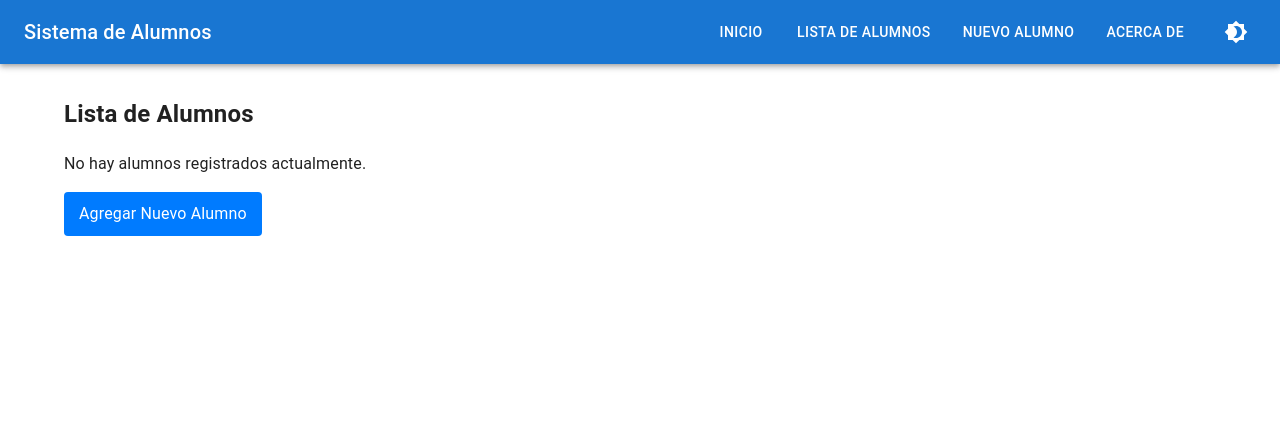
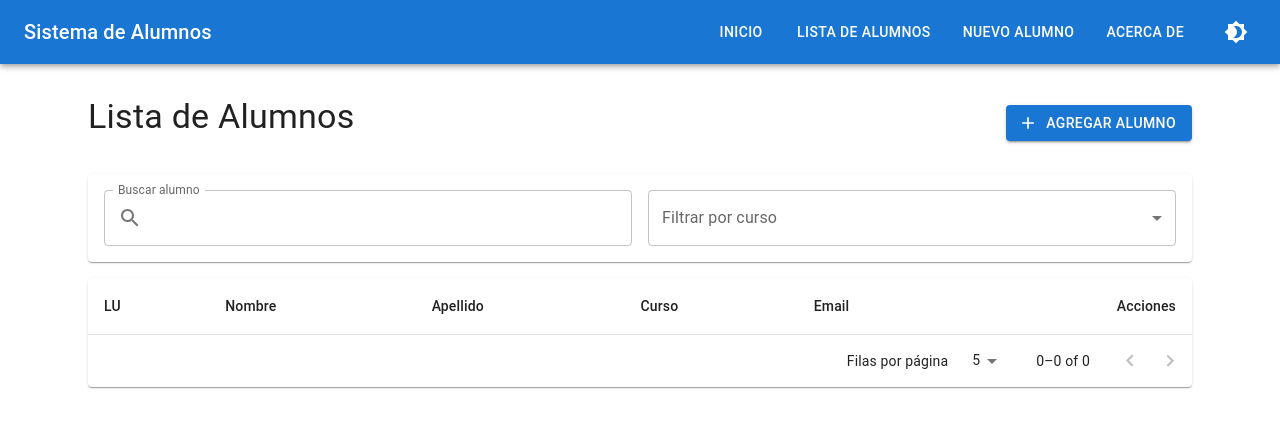
Before and after one commit to nico690/pv_tp5_grupo20, a React (Vite) app in the folder tp-5-Grupo20/: page /alumnos in a window 1280 px wide. Shown: the top 428 px of the page. Built offline with nearby package versions, Linux system fonts and the light colour scheme.

Commit message:
Se agrego filtros y ordenaciones

```diff
--- a/tp-5-Grupo20/src/App.jsx
+++ b/tp-5-Grupo20/src/App.jsx
@@ -5,6 +5,7 @@ import CssBaseline from '@mui/material/CssBaseline';
 import { Container } from '@mui/material';
 import NavBar from "./components/NavBar";
 import AppRouter from "./router/AppRouter";
+import { NotificationProvider } from "./context/NotificationContext";
 
 const generateUniqueLu = () =>
   `APU${Math.random().toString(36).substr(2, 7).toUpperCase()}`;
@@ -80,6 +81,7 @@ function App() {
   return (
     <ThemeProvider theme={theme}>
       <CssBaseline />
+      <NotificationProvider>
         <NavBar theme={mode} toggleTheme={toggleTheme} />
         <Container maxWidth="lg" sx={{ mt: 4, mb: 4 }}>
           <AppRouter
@@ -89,6 +91,7 @@ function App() {
             eliminarAlumno={handleEliminarAlumno}
           />
         </Container>
+      </NotificationProvider>
     </ThemeProvider>
   );
 }
--- /dev/null
+++ b/tp-5-Grupo20/src/context/NotificationContext.jsx
@@ -0,0 +1,48 @@
+import React, { createContext, useContext, useState } from 'react';
+import { Snackbar, Alert } from '@mui/material';
+
+const NotificationContext = createContext();
+
+export function NotificationProvider({ children }) {
+  const [notification, setNotification] = useState({
+    open: false,
+    message: '',
+    severity: 'success'
+  });
+
+  const showNotification = (message, severity = 'success') => {
+    setNotification({
+      open: true,
+      message,
+      severity
+    });
+  };
+
+  const hideNotification = () => {
+    setNotification(prev => ({ ...prev, open: false }));
+  };
+
+  return (
+    <NotificationContext.Provider value={{ showNotification }}>
+      {children}
+      <Snackbar
+        open={notification.open}
+        autoHideDuration={3000}
+        onClose={hideNotification}
+        anchorOrigin={{ vertical: 'top', horizontal: 'right' }}
+      >
+        <Alert onClose={hideNotification} severity={notification.severity} sx={{ width: '100%' }}>
+          {notification.message}
+        </Alert>
+      </Snackbar>
+    </NotificationContext.Provider>
+  );
+}
+
+export const useNotification = () => {
+  const context = useContext(NotificationContext);
+  if (!context) {
+    throw new Error('useNotification must be used within a NotificationProvider');
+  }
+  return context;
+};
--- a/tp-5-Grupo20/src/pages/Home.jsx
+++ b/tp-5-Grupo20/src/pages/Home.jsx
@@ -1,19 +1,107 @@
 // src/pages/Home.jsx
-import React from "react";
+import React from 'react';
+import { Link } from 'react-router-dom';
+import {
+  Container,
+  Typography,
+  Button,
+  Grid,
+  Paper,
+  Box,
+  Card,
+  CardContent,
+  CardActions
+} from '@mui/material';
+import SchoolIcon from '@mui/icons-material/School';
+import PersonAddIcon from '@mui/icons-material/PersonAdd';
+import ListAltIcon from '@mui/icons-material/ListAlt';
 
 function Home() {
   return (
-    <div>
-      <h1>Bienvenido al Sistema de Gestión de Alumnos</h1>
-      <p>
-        Utilice la barra de navegación para gestionar la información de los
-        estudiantes.
-      </p>
-      <p>
-        Este sistema permite agregar, editar, eliminar y visualizar detalles de
-        los alumnos.
-      </p>
-    </div>
+    <Container maxWidth="lg">
+      <Box sx={{ mt: 8, mb: 4, textAlign: 'center' }}>
+        <Typography variant="h2" component="h1" gutterBottom>
+          Sistema de Gestión de Alumnos
+        </Typography>
+        <Typography variant="h5" color="textSecondary" paragraph>
+          Gestiona la información de tus alumnos de manera eficiente y organizada
+        </Typography>
+      </Box>
+
+      <Grid container spacing={4} sx={{ mt: 4 }}>
+        <Grid item xs={12} md={4}>
+          <Card sx={{ height: '100%', display: 'flex', flexDirection: 'column' }}>
+            <CardContent sx={{ flexGrow: 1, textAlign: 'center' }}>
+              <SchoolIcon sx={{ fontSize: 60, color: 'primary.main', mb: 2 }} />
+              <Typography variant="h5" component="h2" gutterBottom>
+                Ver Alumnos
+              </Typography>
+              <Typography>
+                Accede a la lista completa de alumnos registrados en el sistema
+              </Typography>
+            </CardContent>
+            <CardActions sx={{ justifyContent: 'center', pb: 2 }}>
+              <Button
+                component={Link}
+                to="/alumnos"
+                variant="contained"
+                startIcon={<ListAltIcon />}
+              >
+                Ver Lista
+              </Button>
+            </CardActions>
+          </Card>
+        </Grid>
+
+        <Grid item xs={12} md={4}>
+          <Card sx={{ height: '100%', display: 'flex', flexDirection: 'column' }}>
+            <CardContent sx={{ flexGrow: 1, textAlign: 'center' }}>
+              <PersonAddIcon sx={{ fontSize: 60, color: 'primary.main', mb: 2 }} />
+              <Typography variant="h5" component="h2" gutterBottom>
+                Agregar Alumno
+              </Typography>
+              <Typography>
+                Registra nuevos alumnos en el sistema con toda su información
+              </Typography>
+            </CardContent>
+            <CardActions sx={{ justifyContent: 'center', pb: 2 }}>
+              <Button
+                component={Link}
+                to="/alumnos/nuevo"
+                variant="contained"
+                startIcon={<PersonAddIcon />}
+              >
+                Agregar
+              </Button>
+            </CardActions>
+          </Card>
+        </Grid>
+
+        <Grid item xs={12} md={4}>
+          <Card sx={{ height: '100%', display: 'flex', flexDirection: 'column' }}>
+            <CardContent sx={{ flexGrow: 1, textAlign: 'center' }}>
+              <SchoolIcon sx={{ fontSize: 60, color: 'primary.main', mb: 2 }} />
+              <Typography variant="h5" component="h2" gutterBottom>
+                Acerca de
+              </Typography>
+              <Typography>
+                Conoce más sobre el sistema y sus desarrolladores
+              </Typography>
+            </CardContent>
+            <CardActions sx={{ justifyContent: 'center', pb: 2 }}>
+              <Button
+                component={Link}
+                to="/acerca-de"
+                variant="contained"
+                startIcon={<SchoolIcon />}
+              >
+                Ver Más
+              </Button>
+            </CardActions>
+          </Card>
+        </Grid>
+      </Grid>
+    </Container>
   );
 }
 
--- a/tp-5-Grupo20/src/pages/ListaAlumno.jsx
+++ b/tp-5-Grupo20/src/pages/ListaAlumno.jsx
@@ -1,68 +1,193 @@
 // src/pages/ListaAlumno.jsx
-import React from "react";
-import { Link } from "react-router-dom";
+import React, { useState, useMemo } from 'react';
+import { Link } from 'react-router-dom';
+import {
+  Container,
+  Typography,
+  Button,
+  TextField,
+  Grid,
+  Paper,
+  Table,
+  TableBody,
+  TableCell,
+  TableContainer,
+  TableHead,
+  TableRow,
+  TablePagination,
+  Box,
+  MenuItem,
+  InputAdornment
+} from '@mui/material';
+import SearchIcon from '@mui/icons-material/Search';
+import AddIcon from '@mui/icons-material/Add';
+import AlumnoRow from '../components/AlumnoRow';
+import ConfirmModal from '../components/ConfirmModal';
+import { useNotification } from '../context/NotificationContext';
 
 function ListaAlumno({ alumnos, eliminarAlumno }) {
-  if (!alumnos || alumnos.length === 0) {
-    return (
-      <div>
-        <h2>Lista de Alumnos</h2>
-        <p>No hay alumnos registrados actualmente.</p>
-        <Link to="/alumnos/nuevo" className="button button-primary">
-          Agregar Nuevo Alumno
-        </Link>
-      </div>
-    );
-  }
+  const { showNotification } = useNotification();
+  const [searchTerm, setSearchTerm] = useState('');
+  const [filterCurso, setFilterCurso] = useState('');
+  const [page, setPage] = useState(0);
+  const [rowsPerPage, setRowsPerPage] = useState(5);
+  const [deleteModal, setDeleteModal] = useState({
+    open: false,
+    alumnoId: null
+  });
+
+  // Obtener lista única de cursos
+  const cursos = useMemo(() => {
+    return [...new Set(alumnos.map(alumno => alumno.curso))].filter(Boolean);
+  }, [alumnos]);
+
+  // Filtrar y buscar alumnos
+  const filteredAlumnos = useMemo(() => {
+    return alumnos.filter(alumno => {
+      const matchesSearch =
+        alumno.nombre.toLowerCase().includes(searchTerm.toLowerCase()) ||
+        alumno.apellido.toLowerCase().includes(searchTerm.toLowerCase()) ||
+        alumno.Lu.toLowerCase().includes(searchTerm.toLowerCase());
+
+      const matchesFilter = !filterCurso || alumno.curso === filterCurso;
+
+      return matchesSearch && matchesFilter;
+    });
+  }, [alumnos, searchTerm, filterCurso]);
+
+  // Paginación
+  const paginatedAlumnos = useMemo(() => {
+    const start = page * rowsPerPage;
+    return filteredAlumnos.slice(start, start + rowsPerPage);
+  }, [filteredAlumnos, page, rowsPerPage]);
+
+  const handleChangePage = (event, newPage) => {
+    setPage(newPage);
+  };
+
+  const handleChangeRowsPerPage = (event) => {
+    setRowsPerPage(parseInt(event.target.value, 10));
+    setPage(0);
+  };
+
+  const handleDeleteClick = (lu) => {
+    setDeleteModal({
+      open: true,
+      alumnoId: lu
+    });
+  };
+
+  const handleDeleteConfirm = () => {
+    eliminarAlumno(deleteModal.alumnoId);
+    setDeleteModal({ open: false, alumnoId: null });
+    showNotification('Alumno eliminado exitosamente', 'success');
+  };
+
+  const handleDeleteCancel = () => {
+    setDeleteModal({ open: false, alumnoId: null });
+  };
 
   return (
-    <div>
-      <h2>Lista de Alumnos</h2>
-      <Link to="/alumnos/nuevo" className="button button-primary mb-20">
-        Agregar Nuevo Alumno
-      </Link>
-      <table className="alumnos-table">
-        <thead>
-          <tr>
-            <th>LU</th>
-            <th>Nombre</th>
-            <th>Apellido</th>
-            <th>Curso</th>
-            <th>Acciones</th>
-          </tr>
-        </thead>
-        <tbody>
-          {alumnos.map((alumno) => (
-            <tr key={alumno.Lu}>
-              <td>{alumno.Lu}</td>
-              <td>{alumno.nombre}</td>
-              <td>{alumno.apellido}</td>
-              <td>{alumno.curso}</td>
-              <td className="action-buttons">
-                <Link
-                  to={`/alumnos/${alumno.Lu}`}
-                  className="button button-secondary"
-                >
-                  Ver Detalles
-                </Link>
-                <Link
-                  to={`/alumnos/${alumno.Lu}/editar`}
-                  className="button button-primary"
-                >
-                  Editar
-                </Link>
-                <button
-                  onClick={() => eliminarAlumno(alumno.Lu)}
-                  className="button button-danger"
-                >
-                  Eliminar
-                </button>
-              </td>
-            </tr>
-          ))}
-        </tbody>
-      </table>
-    </div>
+    <Container maxWidth="lg">
+      <Box sx={{ mt: 4, mb: 4 }}>
+        <Grid container spacing={3} alignItems="center" sx={{ mb: 3 }}>
+          <Grid item xs={12} md={6}>
+            <Typography variant="h4" component="h1" gutterBottom>
+              Lista de Alumnos
+            </Typography>
+          </Grid>
+          <Grid item xs={12} md={6} sx={{ display: 'flex', justifyContent: 'flex-end' }}>
+            <Button
+              component={Link}
+              to="/alumnos/nuevo"
+              variant="contained"
+              startIcon={<AddIcon />}
+            >
+              Agregar Alumno
+            </Button>
+          </Grid>
+        </Grid>
+
+        <Paper sx={{ p: 2, mb: 2 }}>
+          <Grid container spacing={2}>
+            <Grid item xs={12} md={6}>
+              <TextField
+                fullWidth
+                label="Buscar alumno"
+                variant="outlined"
+                value={searchTerm}
+                onChange={(e) => setSearchTerm(e.target.value)}
+                InputProps={{
+                  startAdornment: (
+                    <InputAdornment position="start">
+                      <SearchIcon />
+                    </InputAdornment>
+                  ),
+                }}
+              />
+            </Grid>
+            <Grid item xs={12} md={6}>
+              <TextField
+                fullWidth
+                select
+                label="Filtrar por curso"
+                value={filterCurso}
+                onChange={(e) => setFilterCurso(e.target.value)}
+              >
+                <MenuItem value="">Todos los cursos</MenuItem>
+                {cursos.map((curso) => (
+                  <MenuItem key={curso} value={curso}>
+                    {curso}
+                  </MenuItem>
+                ))}
+              </TextField>
+            </Grid>
+          </Grid>
+        </Paper>
+
+        <TableContainer component={Paper}>
+          <Table>
+            <TableHead>
+              <TableRow>
+                <TableCell>LU</TableCell>
+                <TableCell>Nombre</TableCell>
+                <TableCell>Apellido</TableCell>
+                <TableCell>Curso</TableCell>
+                <TableCell>Email</TableCell>
+                <TableCell align="right">Acciones</TableCell>
+              </TableRow>
+            </TableHead>
+            <TableBody>
+              {paginatedAlumnos.map((alumno) => (
+                <AlumnoRow
+                  key={alumno.Lu}
+                  alumno={alumno}
+                  onDelete={handleDeleteClick}
+                />
+              ))}
+            </TableBody>
+          </Table>
+          <TablePagination
+            rowsPerPageOptions={[5, 10, 25]}
+            component="div"
+            count={filteredAlumnos.length}
+            rowsPerPage={rowsPerPage}
+            page={page}
+            onPageChange={handleChangePage}
+            onRowsPerPageChange={handleChangeRowsPerPage}
+            labelRowsPerPage="Filas por página"
+          />
+        </TableContainer>
+
+        <ConfirmModal
+          open={deleteModal.open}
+          onClose={handleDeleteCancel}
+          onConfirm={handleDeleteConfirm}
+          title="Eliminar Alumno"
+          message="¿Está seguro de que desea eliminar este alumno? Esta acción no se puede deshacer."
+        />
+      </Box>
+    </Container>
   );
 }
 
```
Also changed, not shown: tp-5-Grupo20/src/components/AlumnoForm.jsx (+6 -1 lines), tp-5-Grupo20/src/components/ConfirmModal.jsx (+34 -5 lines). Lines whose indentation alone changed are shown as unchanged.
